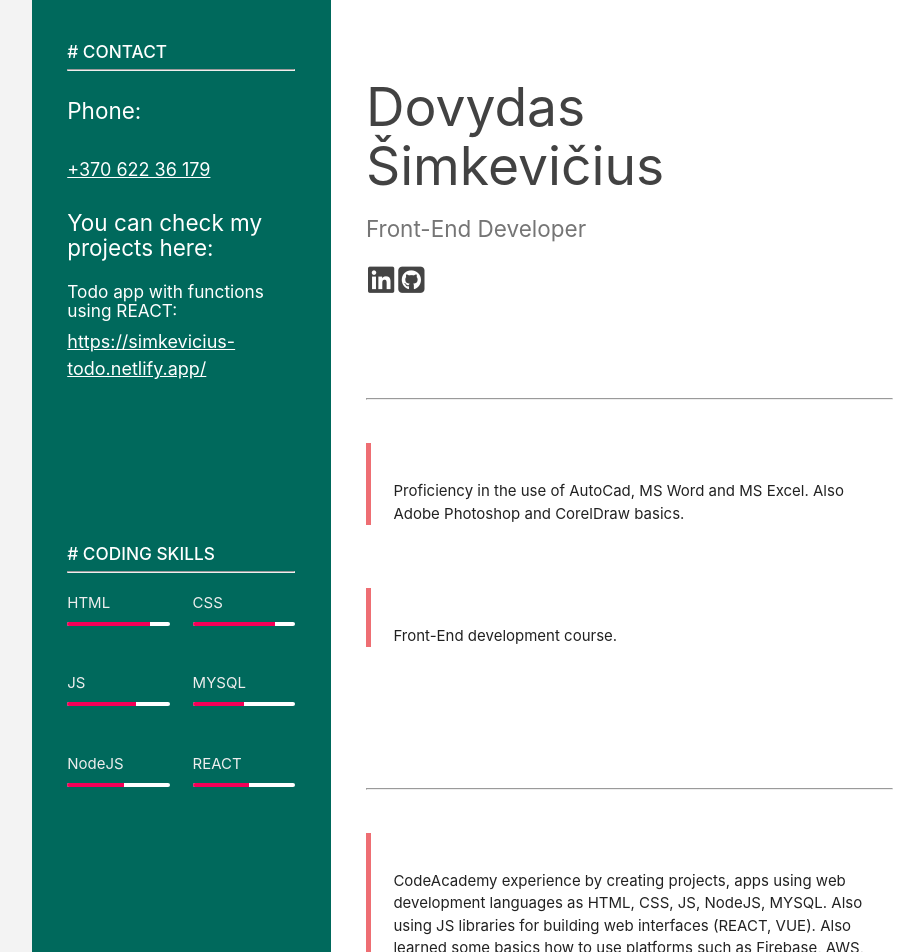
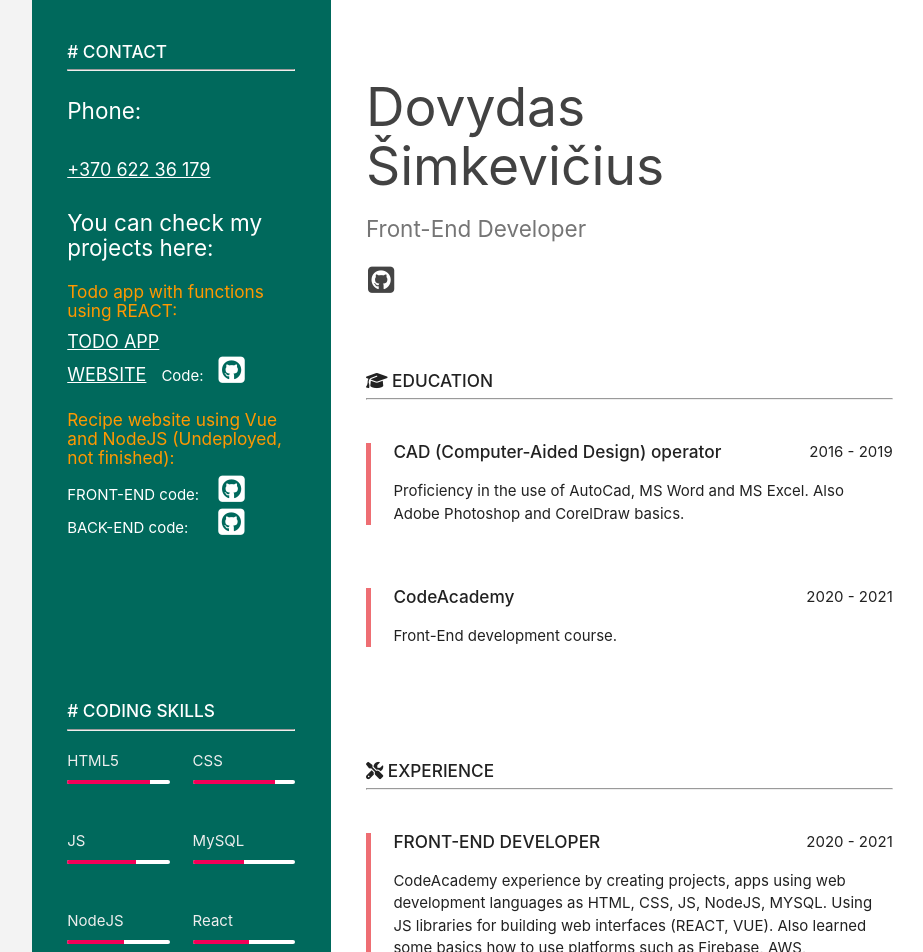
Before and after one commit to DSimkevicius/react-cv, a React (Create React App) app: page / in a window 1280 px wide. Shown: the top 952 px of the page, without its empty margins (160-1083 px from the left). Built offline with nearby package versions, Linux system fonts and the light colour scheme.

Commit message:
changed style

```diff
--- a/src/App.css
+++ b/src/App.css
@@ -23,16 +23,23 @@ h6 span {
   float: right;
   font-size: 1rem;
 }
-h6 {
-  color: white;
-}
+
 .portfolio {
   color: white;
   font-size: 1.2rem;
+  margin-right: 1rem;
   text-decoration: underline;
 }
 div.card-content.lefty {
   padding-bottom: 7.5rem;
+}
+.color-change {
+  color: white;
+  margin-left: 1rem;
+}
+.color-changer {
+  color: white;
+  margin-left: 1.7rem;
 }
 @media only screen and (max-width: 992px) {
   .social i {
--- a/src/components/pages/about/About.jsx
+++ b/src/components/pages/about/About.jsx
@@ -8,9 +8,6 @@ export default class About extends Component {
           <div className="card-content social">
             <h2 className="grey-text text-darken-3">Dovydas Šimkevičius</h2>
             <h5 className="grey-text text-darken-1">Front-End Developer</h5>
-            <a href="https://linkedin.com" target="blank">
-              <i className="fab fa-linkedin fa-2x"></i>
-            </a>
             <a href="https://github.com/DSimkevicius" target="blank">
               <i className="fab fa-github-square fa-2x"></i>
             </a>
--- a/src/components/pages/contact/Contact.jsx
+++ b/src/components/pages/contact/Contact.jsx
@@ -17,13 +17,41 @@ export default class Contact extends Component {
               You can check my projects here:
             </h5>
             <p>
-              <h6>Todo app with functions using REACT:</h6>
+              <h6 className="orange-text">
+                Todo app with functions using REACT:
+              </h6>
               <a
                 className="portfolio"
                 href="https://simkevicius-todo.netlify.app/"
               >
-                https://simkevicius-todo.netlify.app/
+                TODO APP WEBSITE
               </a>
+              <span className="white-text">Code:</span>
+              <a
+                href="https://github.com/DSimkevicius/React-TODO"
+                target="blank"
+              >
+                <i className="fab fa-github-square fa-2x color-change"></i>
+              </a>
+              <h6 className="orange-text pt">
+                Recipe website using Vue and NodeJS (Undeployed, not finished):
+              </h6>
+              <span className="white-text">FRONT-END code: </span>{" "}
+              <a
+                href="https://github.com/DSimkevicius/recipe-page"
+                target="blank"
+              >
+                <i className="fab fa-github-square fa-2x color-change"></i>
+              </a>
+              <p>
+                <span className="white-text">BACK-END code: </span>{" "}
+                <a
+                  href="https://github.com/DSimkevicius/recipe-page-back-end"
+                  target="blank"
+                >
+                  <i className="fab fa-github-square fa-2x color-changer"></i>
+                </a>
+              </p>
             </p>
           </div>
         </div>
--- a/src/components/pages/experiences/Experiences.jsx
+++ b/src/components/pages/experiences/Experiences.jsx
@@ -16,15 +16,15 @@ export default class Experiences extends Component {
               <div className="col s12">
                 <blockquote className="content-right">
                   <h6 className="no-pad mt-bottom">
-                    <storng>FRONT-END DEVELOPER</storng>
+                    <strong>FRONT-END DEVELOPER</strong>
                     <span>2020 - 2021</span>
                   </h6>
                   <p className="pt">
                     CodeAcademy experience by creating projects, apps using web
-                    development languages as HTML, CSS, JS, NodeJS, MYSQL. Also
-                    using JS libraries for building web interfaces (REACT, VUE).
-                    Also learned some basics how to use platforms such as
-                    Firebase, AWS, DigitalOcean.
+                    development languages as HTML, CSS, JS, NodeJS, MYSQL. Using
+                    JS libraries for building web interfaces (REACT, VUE). Also
+                    learned some basics how to use platforms such as Firebase,
+                    AWS, DigitalOcean.
                   </p>
                 </blockquote>
               </div>
--- a/src/components/pages/profile/Profile.jsx
+++ b/src/components/pages/profile/Profile.jsx
@@ -10,29 +10,11 @@ export default class Profile extends Component {
               <strong>Dovydas Šimkevičius</strong>
             </h2>
             <h5 className="white-text text-lighten-1">Front-End Developer</h5>
-
-            <a href="https://linkedin.com" target="blank">
-              <i className="fab fa-linkedin fa-2x"></i>
-            </a>
             <a href="https://github.com/DSimkevicius" target="blank">
               <i className="fab fa-github-square fa-2x"></i>
             </a>
           </div>
         </div>
-        {/* <div className="card red lighten-2 z-depth-0">
-          <div className="card-content">
-            <h6 className="white-text">
-              <strong># PROFILE</strong>
-            </h6>
-            <hr />
-            <p className="white-text text-lighten-3 pt">
-              Lorem ipsum dolor sit, amet consectetur adipisicing elit. Enim
-              minima quod molestias numquam, cumque eveniet delectus dolore
-              laborum molestiae quis possimus eos dignissimos cupiditate ipsam
-              sunt doloremque commodi adipisci quasi?
-            </p>
-          </div>
-        </div> */}
       </div>
     );
   }
--- a/src/components/pages/skills/Skills.jsx
+++ b/src/components/pages/skills/Skills.jsx
@@ -12,7 +12,7 @@ export default class Skills extends Component {
             <hr />
             <div className="row pt">
               <div className="col m6 s12">
-                <p className="grey-text text-lighten-3">HTML</p>
+                <p className="grey-text text-lighten-3">HTML5</p>
                 <div className="progress white">
                   <div
                     className="determinate pink accent-3"
@@ -42,7 +42,7 @@ export default class Skills extends Component {
                 </div>
               </div>
               <div className="col m6 s12">
-                <p className="grey-text text-lighten-3">MYSQL</p>
+                <p className="grey-text text-lighten-3">MySQL</p>
                 <div className="progress white">
                   <div
                     className="determinate pink accent-3"
@@ -62,7 +62,7 @@ export default class Skills extends Component {
                 </div>
               </div>
               <div className="col m6 s12">
-                <p className="grey-text text-lighten-3">REACT</p>
+                <p className="grey-text text-lighten-3">React</p>
                 <div className="progress white">
                   <div
                     className="determinate pink accent-3"
```
